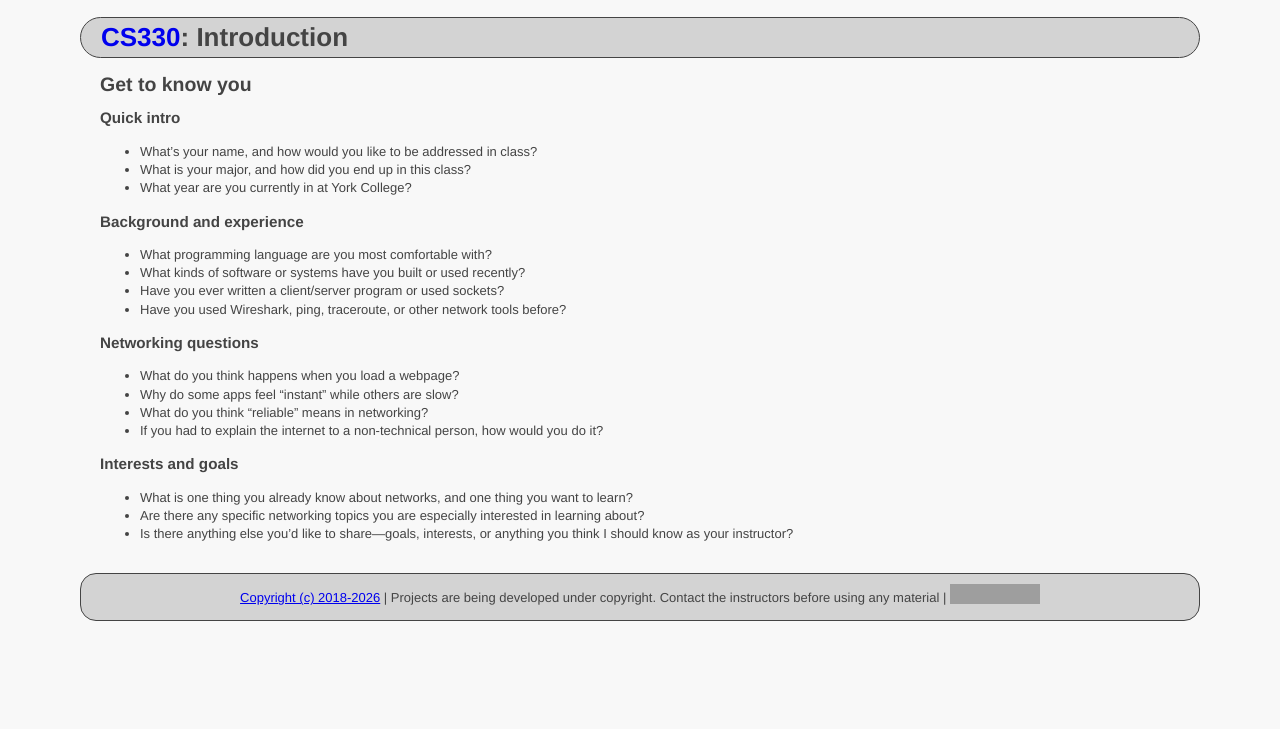
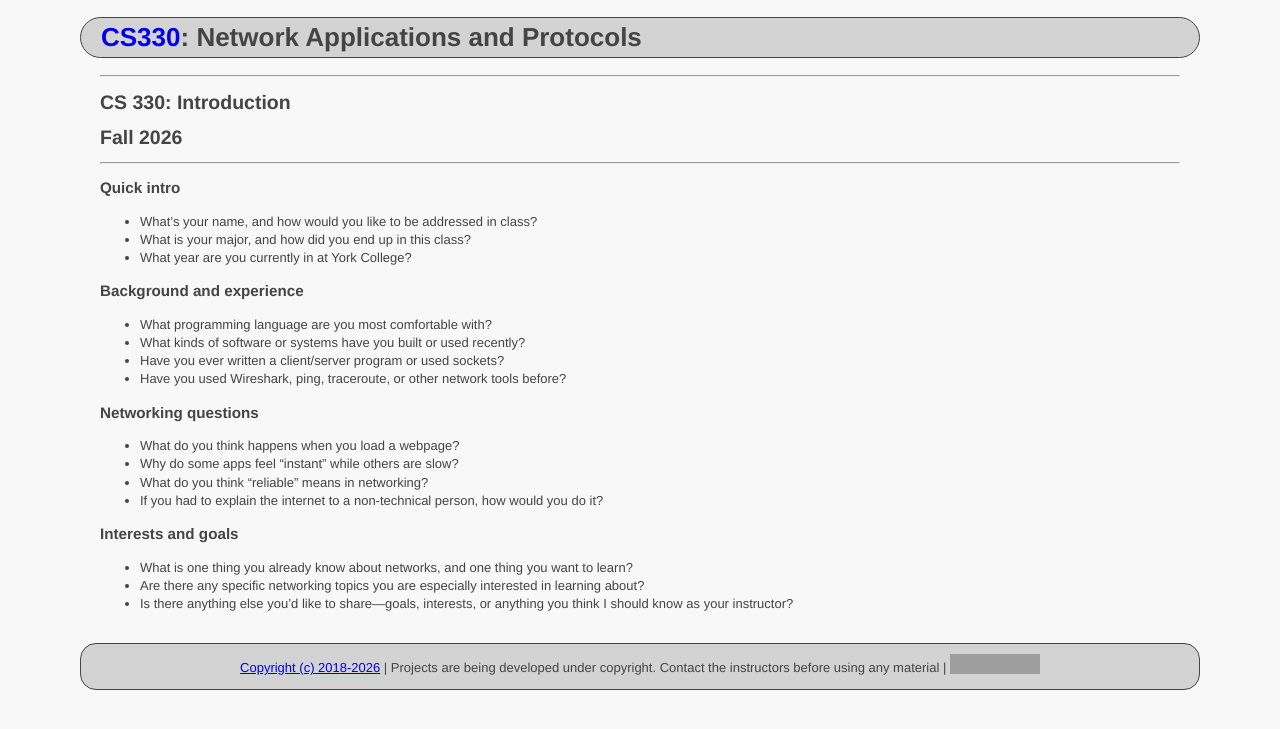
Before and after one commit to ycpcs/cs330-fall2026, a Jekyll site: the page built from introduction.md, in a window 1280 px wide. Shown: the top 729 px of the page. Built offline with Jekyll 4.4.1, drawn with Linux system fonts in a browser that asks for light colours; grey boxes are pictures that could not be loaded.

```diff
--- a/introduction.md
+++ b/introduction.md
@@ -1,10 +1,16 @@
 ---
 layout: default
 course_number: CS330
-title: Introduction
+title: Network Applications and Protocols
 ---
 
-## Get to know you
+--- --- --- --- --- --- --- --- --- --- --- --- --- --- --- --- --- --- --- --- --- --- --- ---
+
+## CS 330: Introduction
+
+## Fall 2026
+
+--- --- --- --- --- --- --- --- --- --- --- --- --- --- --- --- --- --- --- --- --- --- --- ---
 
 ### Quick intro
 - What's your name, and how would you like to be addressed in class?
```
Also changed, not shown: assignments/ethics.md (+1 -1 lines).
